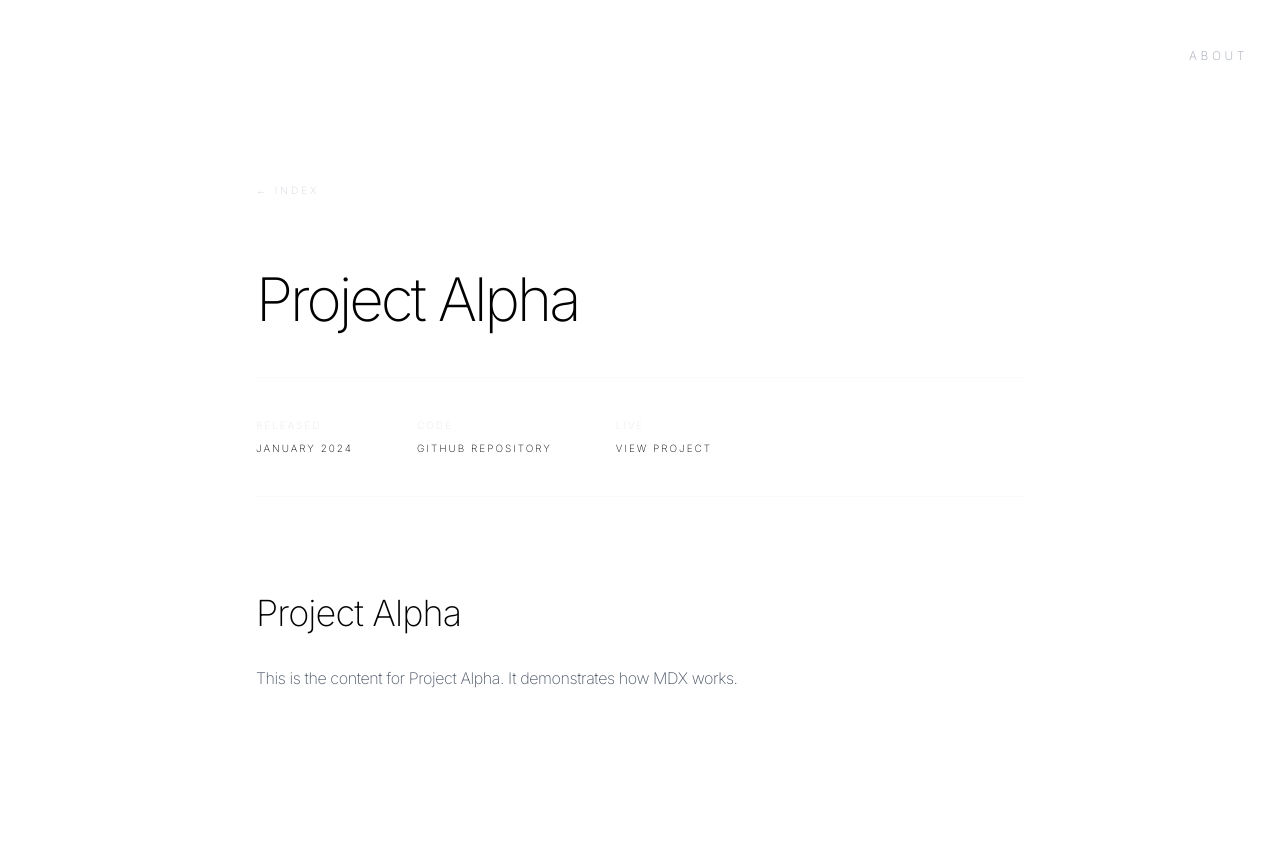
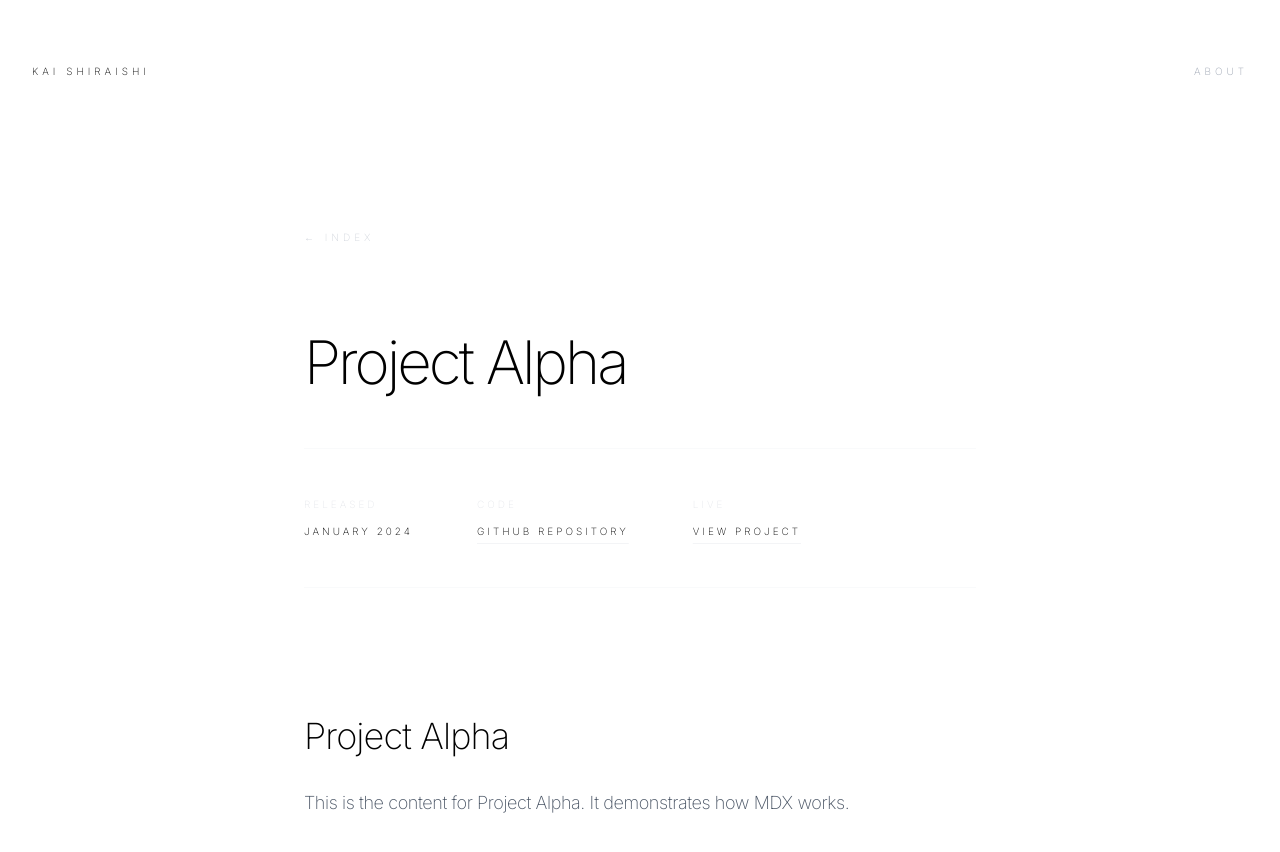
Before and after one commit to kaishiraishi/portfolio, a Next.js app: page /works/project-alpha in a window 1280 px wide. Shown: the top 852 px of the page. Built offline with nearby package versions, Linux system fonts and the light colour scheme.

Commit message:
Header: Add KAI SHIRAISHI site name to top-left

```diff
--- a/content/works/project-alpha.mdx
+++ b/content/works/project-alpha.mdx
@@ -5,6 +5,7 @@ date: "2024-01-01"
 tags: ["Next.js", "React"]
 repo: "https://github.com/example/project-alpha"
 demo: "https://example.com"
+image: "https://images.unsplash.com/photo-1498050108023-c5249f4df085?auto=format&fit=crop&q=80&w=1200"
 ---
 
 # Project Alpha
--- a/content/works/project-beta.mdx
+++ b/content/works/project-beta.mdx
@@ -4,6 +4,7 @@ summary: "Another fantastic project"
 date: "2024-02-15"
 tags: ["Tailwind", "CSS"]
 repo: "https://github.com/example/project-beta"
+image: "https://images.unsplash.com/photo-1555066931-4365d14bab8c?auto=format&fit=crop&q=80&w=1200"
 ---
 
 # Project Beta
--- a/src/app/globals.css
+++ b/src/app/globals.css
@@ -23,5 +23,5 @@
 body {
   background: var(--background);
   color: var(--foreground);
-  font-family: Arial, Helvetica, sans-serif;
+  font-family: Helvetica, sans-serif;
 }
--- a/src/app/layout.tsx
+++ b/src/app/layout.tsx
@@ -17,13 +17,16 @@ export default function RootLayout({
 }>) {
   return (
     <html lang="ja">
-      <body className={`${inter.className} bg-white text-black min-h-screen flex flex-col font-['Helvetica_Neue',Helvetica,Arial,sans-serif] font-extralight tracking-tight`}>
-        <header className="px-8 py-12 flex justify-end items-center sticky top-0 bg-white/80 backdrop-blur-md z-10">
-          <Link href="/about" className="text-gray-400 hover:text-black font-extralight transition-colors text-xs tracking-[0.3em] uppercase">
+      <body className={`${inter.className} bg-white text-black min-h-screen flex flex-col font-['Helvetica_Neue',Helvetica,sans-serif] font-extralight tracking-tight`}>
+        <header className="px-6 sm:px-8 py-16 flex justify-between items-center sticky top-0 bg-white/80 backdrop-blur-md z-10 font-extralight text-[10px] tracking-[0.4em] uppercase">
+          <Link href="/" className="text-black hover:text-gray-400 transition-colors">
+            KAI SHIRAISHI
+          </Link>
+          <Link href="/about" className="text-gray-400 hover:text-black transition-colors">
             About
           </Link>
         </header>
-        <main className="flex-1 w-full max-w-7xl mx-auto px-8 pb-32">
+        <main className="flex-1 w-full max-w-5xl mx-auto px-6 sm:px-8 pb-32">
           {children}
         </main>
       </body>
--- a/src/app/page.tsx
+++ b/src/app/page.tsx
@@ -5,42 +5,54 @@ export default function WorksPage() {
   const works = getAllWorks();
 
   return (
-    <div className="space-y-24">
-      <section>
-        <h1 className="text-[10px] font-extralight tracking-[0.4em] uppercase mb-16 text-gray-300">Selected Works</h1>
-
+    <div className="py-12">
       {works.length === 0 ? (
-          <p className="text-gray-500 font-extralight">No works found.</p>
+        <p className="text-gray-400 font-extralight text-xs tracking-widest uppercase">No works found.</p>
       ) : (
-          <div className="grid grid-cols-1 md:grid-cols-2 lg:grid-cols-3 gap-x-12 gap-y-24">
+        <div className="grid grid-cols-1 md:grid-cols-2 border-t border-l border-gray-100">
           {works.map(({ slug, frontmatter }) => (
             <Link
               key={slug}
               href={`/works/${slug}`}
-                className="group block space-y-6"
+              className="group block border-r border-b border-gray-100 hover:bg-gray-50 transition-all duration-500 overflow-hidden"
             >
-                <div className="aspect-[4/3] bg-gray-50 overflow-hidden relative border border-gray-100/50">
-                  <div className="absolute inset-0 flex items-center justify-center text-gray-200 font-extralight text-6xl group-hover:scale-105 transition-transform duration-700 ease-out">
+              <div className="flex flex-col h-full min-h-[480px]">
+                {/* Image Section */}
+                <div className="flex-1 overflow-hidden relative grayscale group-hover:grayscale-0 transition-all duration-700 ease-in-out">
+                  {frontmatter.image ? (
+                    <img
+                      src={frontmatter.image}
+                      alt={frontmatter.title}
+                      className="w-full h-full object-cover group-hover:scale-105 transition-transform duration-[1.5s] ease-out opacity-80 group-hover:opacity-100"
+                    />
+                  ) : (
+                    <div className="w-full h-full bg-gray-50 flex items-center justify-center text-gray-100 font-extralight text-8xl">
                       {frontmatter.title.charAt(0)}
                     </div>
-                  <div className="absolute inset-0 bg-black/0 group-hover:bg-black/[0.02] transition-colors duration-500" />
+                  )}
                 </div>
 
-                <div className="space-y-2">
-                  <h2 className="text-xl font-extralight tracking-tight group-hover:text-gray-600 transition-colors">
+                {/* Info Section */}
+                <div className="p-10 space-y-4 border-t border-gray-100 group-hover:border-gray-200 transition-colors">
+                  <div className="flex justify-between items-start">
+                    <h2 className="text-2xl font-extralight tracking-tighter text-black leading-tight">
                       {frontmatter.title}
                     </h2>
+                    <span className="text-[10px] uppercase tracking-[0.4em] text-gray-300 font-extralight">
+                      {frontmatter.date ? new Date(frontmatter.date).getFullYear() : '—'}
+                    </span>
+                  </div>
                   {frontmatter.summary && (
-                    <p className="text-xs text-gray-400 leading-relaxed font-extralight tracking-wide line-clamp-2">
+                    <p className="text-xs text-gray-400 leading-relaxed font-extralight max-w-sm tracking-wide">
                       {frontmatter.summary}
                     </p>
                   )}
+                </div>
               </div>
             </Link>
           ))}
         </div>
       )}
-      </section>
     </div>
   );
 }
--- a/src/app/works/[slug]/page.tsx
+++ b/src/app/works/[slug]/page.tsx
@@ -44,32 +44,32 @@ export default async function WorkDetailPage({ params }: Props) {
     const { frontmatter, content } = work;
 
     return (
-        <article className="max-w-3xl mx-auto py-16">
-            <div className="mb-24">
-                <Link href="/" className="text-[10px] tracking-[0.3em] uppercase text-gray-300 hover:text-black transition-colors mb-16 inline-block font-extralight">
+        <article className="max-w-2xl mx-auto py-20">
+            <div className="mb-32">
+                <Link href="/" className="text-[10px] tracking-[0.4em] uppercase text-gray-300 hover:text-black transition-colors mb-20 inline-block font-extralight">
                     &larr; Index
                 </Link>
-                <h1 className="text-6xl font-extralight tracking-tighter mb-10 text-black leading-tight">{frontmatter.title}</h1>
+                <h1 className="text-5xl sm:text-6xl font-extralight tracking-tighter mb-12 text-black leading-tight">{frontmatter.title}</h1>
 
-                <div className="flex flex-col sm:flex-row sm:items-center gap-8 sm:gap-16 text-[10px] text-gray-400 mb-12 border-y border-gray-50 py-10 uppercase tracking-[0.2em] font-extralight">
+                <div className="flex flex-col sm:flex-row sm:items-center gap-12 sm:gap-16 text-[10px] text-gray-400 mb-12 border-y border-gray-50 py-12 uppercase tracking-[0.3em] font-extralight">
                     {frontmatter.date && (
                         <div>
-                            <span className="block text-gray-200 mb-2">Released</span>
+                            <span className="block text-gray-200 mb-3">Released</span>
                             <span className="text-black">{new Date(frontmatter.date).toLocaleDateString('en-US', { year: 'numeric', month: 'long' })}</span>
                         </div>
                     )}
                     {frontmatter.repo && (
                         <div>
-                            <span className="block text-gray-200 mb-2">Code</span>
-                            <a href={frontmatter.repo} target="_blank" rel="noopener noreferrer" className="text-black hover:text-gray-500 transition-colors">
+                            <span className="block text-gray-200 mb-3">Code</span>
+                            <a href={frontmatter.repo} target="_blank" rel="noopener noreferrer" className="text-black hover:text-gray-400 transition-colors underline underline-offset-8 decoration-gray-100">
                                 GitHub Repository
                             </a>
                         </div>
                     )}
                     {frontmatter.demo && (
                         <div>
-                            <span className="block text-gray-200 mb-2">Live</span>
-                            <a href={frontmatter.demo} target="_blank" rel="noopener noreferrer" className="text-black hover:text-gray-500 transition-colors">
+                            <span className="block text-gray-200 mb-3">Live</span>
+                            <a href={frontmatter.demo} target="_blank" rel="noopener noreferrer" className="text-black hover:text-gray-400 transition-colors underline underline-offset-8 decoration-gray-100">
                                 View Project
                             </a>
                         </div>
@@ -77,7 +77,7 @@ export default async function WorkDetailPage({ params }: Props) {
                 </div>
             </div>
 
-            <div className="prose prose-gray max-w-none prose-headings:font-extralight prose-headings:tracking-tight prose-headings:text-black prose-p:font-extralight prose-p:text-gray-600 prose-p:leading-relaxed prose-a:text-black prose-a:font-extralight prose-a:underline prose-a:underline-offset-4 prose-a:decoration-gray-200 hover:prose-a:decoration-black transition-all">
+            <div className="prose prose-gray max-w-none prose-headings:font-extralight prose-headings:tracking-tight prose-headings:text-black prose-p:font-extralight prose-p:text-gray-600 prose-p:leading-relaxed prose-p:text-lg prose-a:text-black prose-a:font-extralight prose-a:underline prose-a:underline-offset-8 prose-a:decoration-gray-100 hover:prose-a:decoration-black transition-all">
                 <MDXRemote source={content} />
             </div>
         </article>
--- a/src/lib/works.ts
+++ b/src/lib/works.ts
@@ -11,6 +11,7 @@ export interface WorkFrontmatter {
   tags?: string[];
   repo?: string;
   demo?: string;
+  image?: string;
 }
 
 export interface Work {
```
Lines whose indentation alone changed are shown as unchanged.
